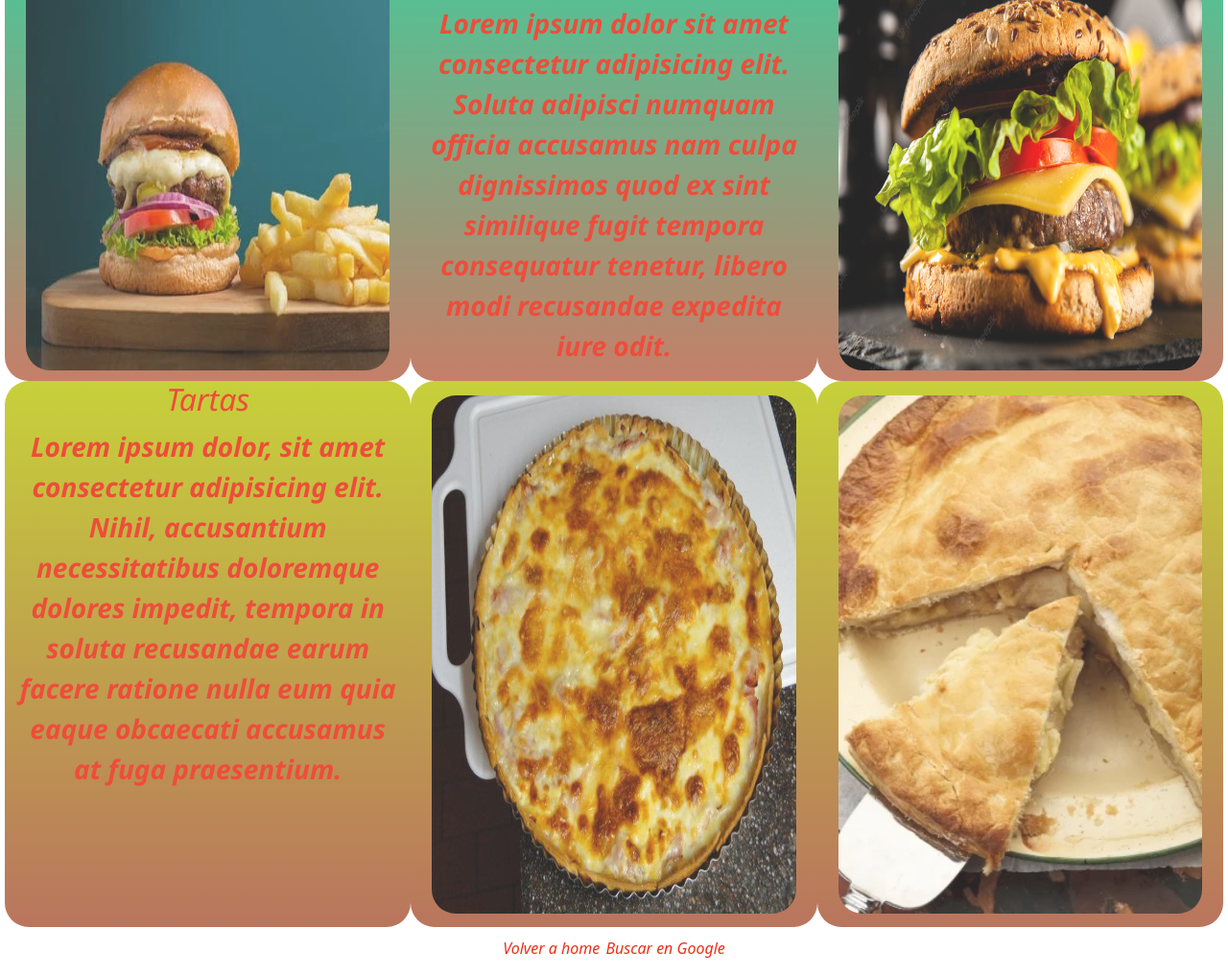
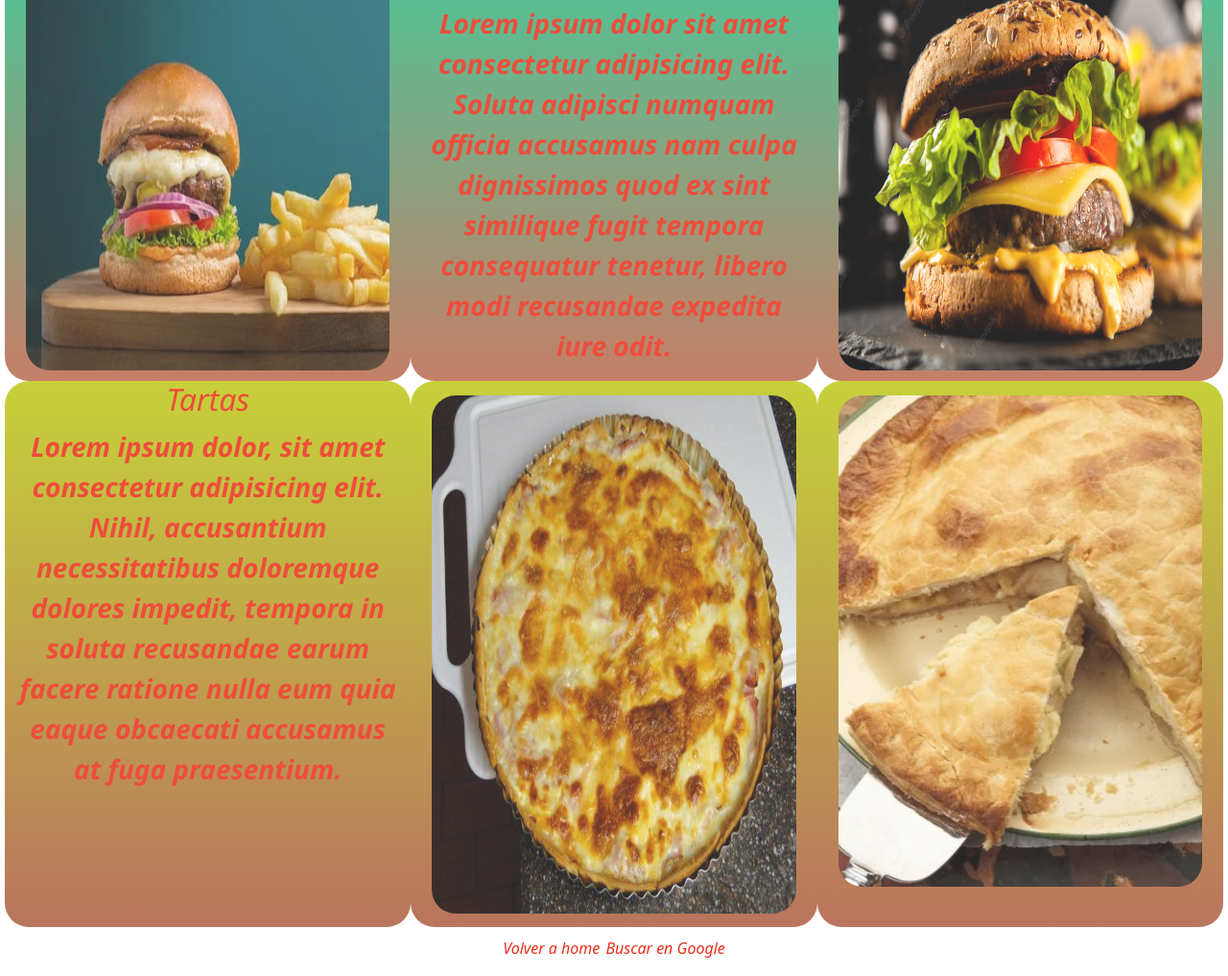
Before and after one commit to FLSfreedom/HTML-CSS--BigFood, a website: page pages/productos.html in a window 1280 px wide. Shown: the part 1718-2735 px from the top of the page at 96% size. Drawn offline with nearby package versions, Linux system fonts and the light colour scheme.

Commit message:
nuevas modificaciones página productos 4

```diff
--- a/pages/productos.html
+++ b/pages/productos.html
@@ -85,7 +85,7 @@
                     <img src="../images/tartasecciondocedos.jpg" alt="Hamburguesa" class="tamanioImages">
                 </div>
                 <div class="col-lg-4 div--tono5">
-                    <img src="../images/tartasecciondoce.jpg" alt="Tarta" class="tamanioImages">
+                    <img src="../images/tartasecciondoce.jpg" alt="Tarta" class="tamanioImageFinal">
                 </div>
             </div>
         </div>
--- a/scss/styleproductos.scss
+++ b/scss/styleproductos.scss
@@ -130,6 +130,10 @@ p {
     object-fit: fill;
     border-radius: 25px;
 }
+.tamanioImageFinal {
+    @extend .tamanioImages;
+    height: 90%;
+}
 .divtitulo1 h1 {
     animation: animacion_titulo 5s infinite;
     animation-timing-function: linear;
@@ -242,7 +246,7 @@ $fondos: (
     .grid {
         display: grid;
         grid-template-columns: 1fr;
-        grid-template-rows: 0.2fr 0.1fr 10fr 0.1fr;
+        grid-template-rows: 0.2fr 0.1fr 15fr 0.1fr;
         grid-row-gap: 10px;
     }
     #estiloInline {
```
Also changed, not shown: styles/styleproductos.css.
